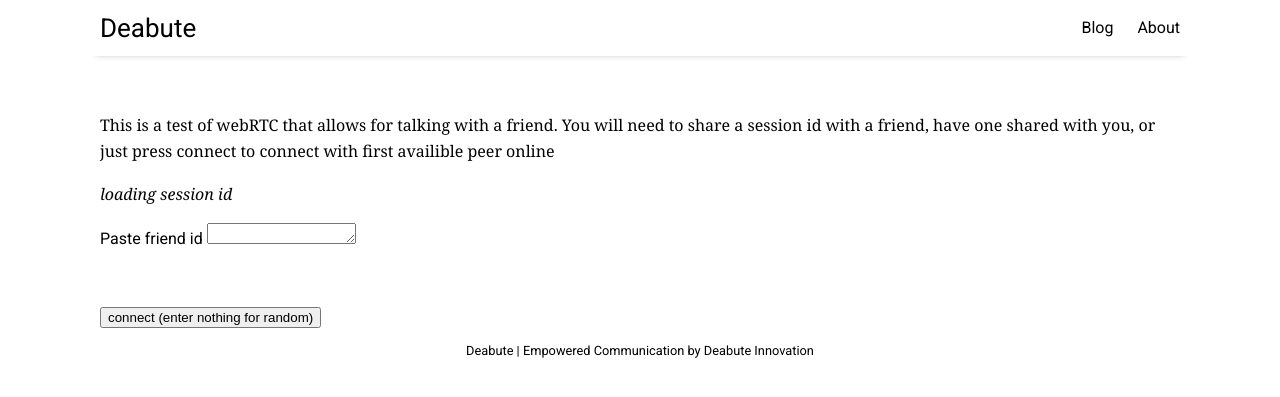
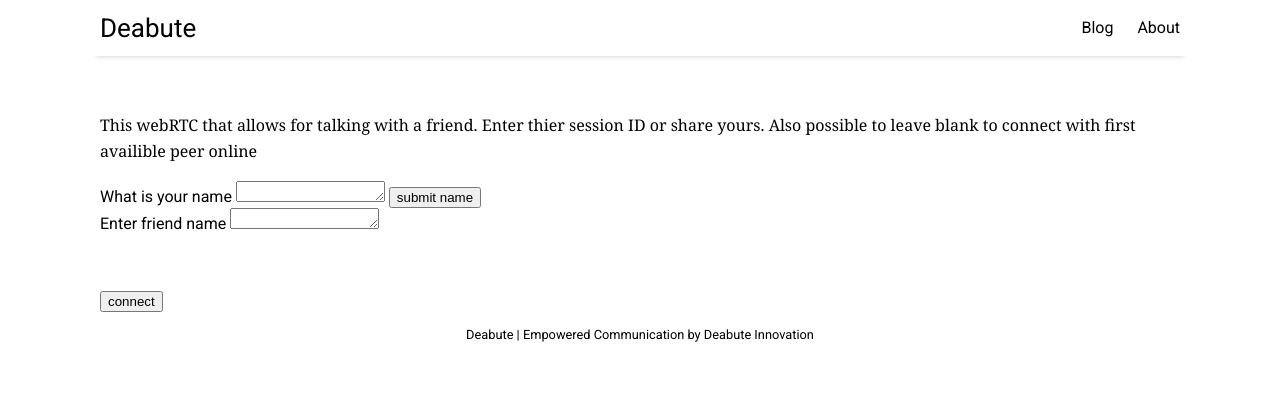
Before and after one commit to Deabute/deabute.com, a Jekyll site: the page built from chat.html, in a window 1280 px wide. Shown: the top 397 px of the page. Built offline with Jekyll 4.4.1, drawn with Linux system fonts in a browser that asks for light colours; nearby versions of some CDN libraries; part of the change alters nothing that is shown.

Commit message:
use alias instead od oof session ids

```diff
--- a/assets/js/chat.js
+++ b/assets/js/chat.js
@@ -24,21 +24,20 @@ var rtc = { // stun servers in config allow client to introspect a communication
         rtc.peer.createOffer(offerConfig).then( function onOffer(desc){       // get sdp data to show user, that will share with a friend
             return rtc.peer.setLocalDescription(desc);                        // note what sdp data self will use
         }).then( function onSet(){
-            ws.send({type: 'sdp', sdp: rtc.peer.localDescription, peerID: ws.friend}); // send offer to friend
+            ws.send({type: 'offer', sdp: rtc.peer.localDescription, friendName: ws.friendName}); // send offer to friend
         });
     },
-    onSdp: function(sdp){
+    onOffer: function(sdp){
         rtc.peer.setRemoteDescription(sdp);
-        if(sdp.type === 'offer'){                               // create an answer when type is offer
-            rtc.peer.createAnswer().then(function onAnswer(answer){ // create answer to remote peer that offered
-                return rtc.peer.setLocalDescription(answer);    // set that offer as our local discripion
-            }).then(function onOfferSetDesc(){
-                ws.send({type: 'sdp', sdp: rtc.peer.localDescription, peerID: ws.friend}); // send offer to friend
-            });                                                 // note answer is shown to user in onicecandidate event above once resolved
-        }                                                       // ice canidates start resolving after local discription is set
+        rtc.peer.createAnswer().then(function onAnswer(answer){ // create answer to remote peer that offered
+            return rtc.peer.setLocalDescription(answer);        // set that offer as our local discripion
+        }).then(function onOfferSetDesc(){
+            ws.send({type: 'answer', sdp: rtc.peer.localDescription, friendId: ws.friendId}); // send offer to friend
+        });                                                     // note answer is shown to user in onicecandidate event above once resolved
     },
-    connect: function(peer){                                    // what to do when a friends session id is entered
-        ws.friend = peer ? peer : app.sessionInput.value;       // set id to target friend value to use when ice canidates are gathered
+    connect: function(){                                        // what to do when a friends session id is entered
+        ws.friendName = app.friendInput.value;                  // set id to target friend value to use when ice canidates are gathered
+        app.friendInput.value = '';
         rtc.init(rtc.createOffer);
     }
 };
@@ -90,7 +89,8 @@ var dataPeer = {
 
 var ws = {
     id: null,          // id of this connection set by server
-    friend: '',        // id of peer to connect with
+    friendName: '',    // id of peer to connect with
+    friendId: '',      // socket id of peer connection
     instance: null,    // placeholder for websocket object
     connected: false,  // set to true when connected to server
     init: function(server){
@@ -112,22 +112,19 @@ var ws = {
         var res = {type: null};          // response
         if(req.type === 'token'){
             ws.id = req.data;
-            app.sessionID.innerHTML = req.data; // show "session id" to share turn out to conviently double a client id
-        } else if(req.type === 'sdp'){
-            ws.friend = req.peerID;
-            if(req.sdp.type === 'offer'){
-                rtc.init(function onInit(){rtc.onSdp(req.sdp);});
-            } else { rtc.onSdp(req.sdp);}
+        } else if(req.type === 'offer'){
+            ws.friendId = req.id;
+            rtc.init(function onInit(){rtc.onOffer(req.sdp);});
+        } else if(req.type === 'answer'){
+            rtc.peer.setRemoteDescription(req.sdp);
         } else if(req.type === 'ice'){
             rtc.peer.addIceCandidate(req.canidate);
         } else if(req.type === 'nomatch'){
-            app.inputStage++;
-            if(app.inputStage > app.inputStage.length){app.inputStage = 0;}
-            app.inputLabelEl.innerHTML = app.inputLabelText[app.inputStage];
+            console.log('no matches found');
         } else if(req.type === 'disconnect'){
             app.changeMode();
         } else {
-            console.log(message);        // will log message regardless of whether it was parsed
+            // console.log(message);        // will log message regardless of whether it was parsed
         }
         return res;
     },
@@ -161,22 +158,15 @@ var media = {
 };
 
 var app = {
-    inputStage: 0,
-    inputLabelText: [
-        'Paste friend id',
-        'Sorry try a different id',
-        'They might be chatting with someone'
-    ],
     modes: [
         'Enter name and connect mic',
         'Enter friend name and talk (empty for whomever)',
         'end call'
     ],
-    inputLabelEl: document.getElementById('inputLabel'),
     chatMode: false, // Determites if showing talkin mode or connecting mode
     modeButton: document.getElementById('modeButton'),
-    sessionID: document.getElementById('sessionid'),
-    sessionInput: document.getElementById('sessionInput'),
+    nameInput: document.getElementById('nameInput'),
+    friendInput: document.getElementById('friendInput'),
     setupBox: document.getElementById('setupBox'),
     init: function(){
         document.addEventListener('DOMContentLoaded', function(){       // wait till dom is loaded before manipulating it
@@ -194,6 +184,9 @@ var app = {
         } else {
             rtc.connect();
         }
+    },
+    userName: function(){
+        ws.send({type: 'name', name: app.nameInput.value});
     },
     endChat: function(){
         dataPeer.send({type: 'disconnect'});
--- a/chat.html
+++ b/chat.html
@@ -4,11 +4,15 @@ title:
 ---
 
 <div id="setupBox">
-    <p>This is a test of webRTC that allows for talking with a friend.
-    You will need to share a session id with a friend, have one shared with you, or just press connect to connect with first availible peer online</p>
-    <p id="sessionid"> <i>loading session id</i> </p>
-    <label for="sessionInput" id="inputLabel">Paste friend id</label>
-    <textarea id="sessionInput" rows="1" cols="16"></textarea>
+    <p>This webRTC that allows for talking with a friend.
+    Enter thier session ID or share yours.
+    Also possible to leave blank to connect with first availible peer online</p>
+    <label for="nameInput" >What is your name</label>
+    <textarea id="nameInput" rows="1" cols="16"></textarea>
+    <button onclick="app.userName()" type="button">submit name</button>
+    <br>
+    <label for="friendInput" id="inputLabel">Enter friend name</label>
+    <textarea id="friendInput" rows="1" cols="16"></textarea>
     {% if jekyll.environment == "production" %}
         <p id=socketserver>{{ site.socketserver }}</p>
     {% else %}
@@ -17,7 +21,7 @@ title:
 
 </div>
 
-<button onclick="app.mode()" type="button" id='modeButton'>connect (enter nothing for random)</button>
+<button onclick="app.mode()" type="button" id='modeButton'>connect</button>
 <audio id="mediaStream" autoplay> unsuported </audio>
 
 <script type="text/javascript" src="{{ site.url }}/assets/js/chat.js"></script>
```
